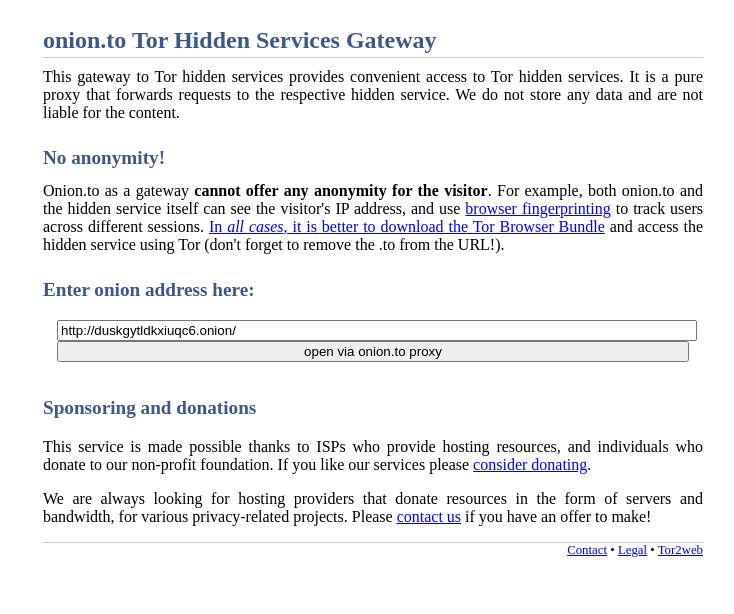
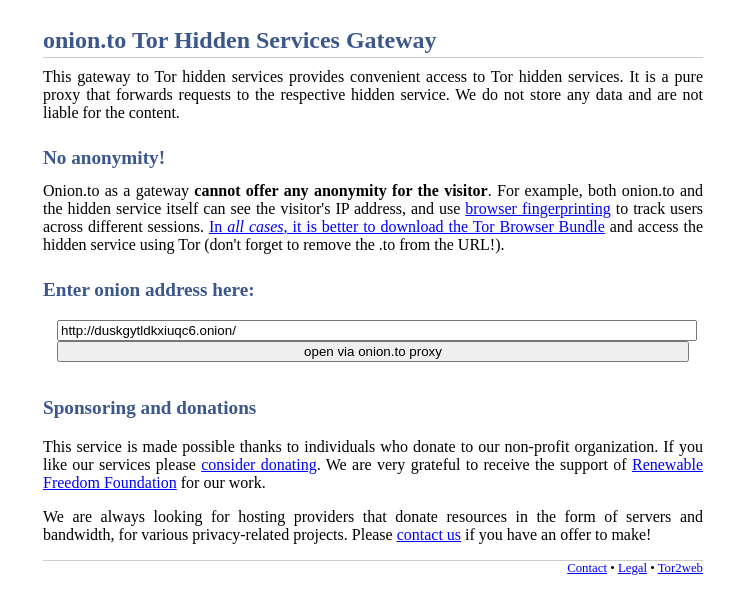
Before and after one commit to moba/onion.to, a plain HTML site: page static/index.html in a window 1280 px wide. Shown: the part 122-736 px from the top of the page, without its empty margins (267-1001 px from the left). Drawn offline with Linux system fonts and the light colour scheme.

Commit message:
thanks to rff

```diff
--- a/static/index.html
+++ b/static/index.html
@@ -36,7 +36,7 @@
        <p>This connects you with onion.to, which then talks to the hidden service via Tor and relays the response back to you.</p>
      </noscript>
      <h2>Sponsoring and donations</h2>
-     <p>This service is made possible thanks to ISPs who provide hosting resources, and individuals who donate to our non-profit foundation. If you like our services please <a href="https://www.torservers.net/donate-zwiebelfreunde.html">consider donating</a>.</p>
+     <p>This service is made possible thanks to individuals who donate to our non-profit organization. If you like our services please <a href="https://www.torservers.net/donate.html">consider donating</a>. We are very grateful to receive the support of <a href="https://renewablefreedom.org/">Renewable Freedom Foundation</a> for our work.</p>
      <p>
       We are always looking for hosting providers that donate resources in the form of servers and bandwidth, for various privacy-related projects. Please <a href="contact.html">contact us</a> if you have an offer to make!
      </p>
```
